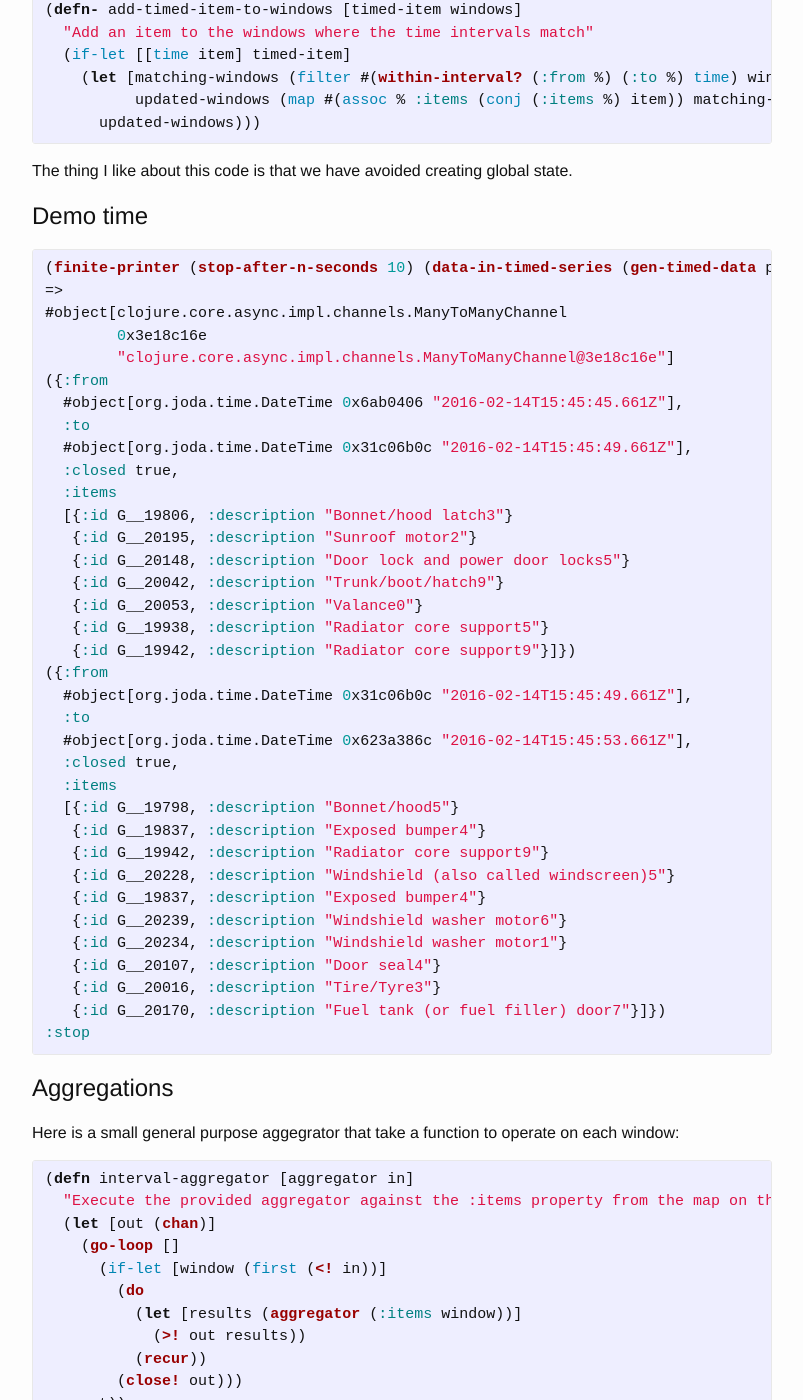
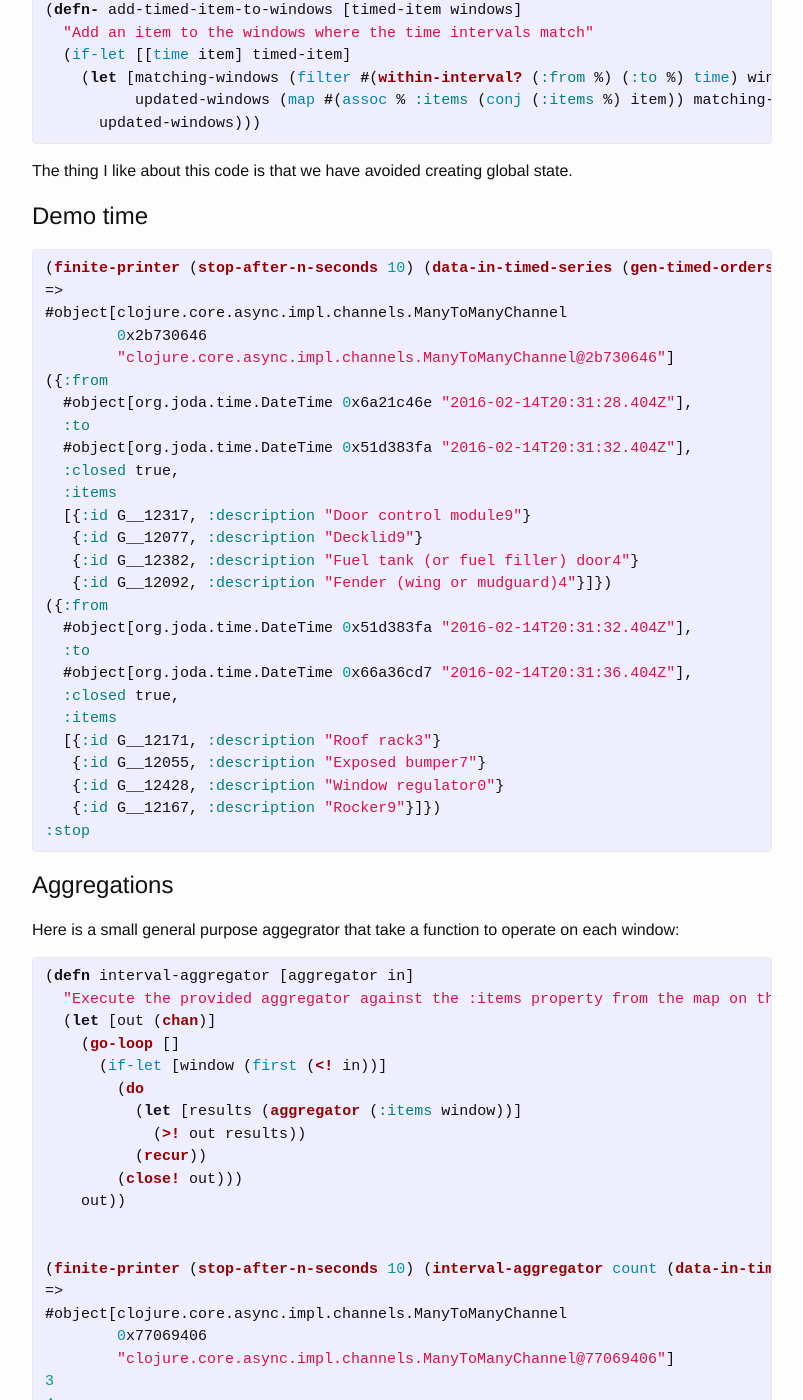
Before and after one commit to opengrail/opengrail.github.io, a Jekyll site: the page built from _posts/2016-02-11-event-streams-core-async-time-series.md, in a window 1280 px wide and 1400 px high, scrolled down 4883 px. Shown: the whole window, without its empty margins (238-1041 px from the left). Built offline with Jekyll 4.4.1, drawn with Linux system fonts in a browser that asks for light colours; comment, search, counter and statistics services are not loaded; some of the changed text lies outside the part shown.

Commit message:
content tweak

```diff
--- a/_posts/2016-02-11-event-streams-core-async-time-series.md
+++ b/_posts/2016-02-11-event-streams-core-async-time-series.md
@@ -194,40 +194,31 @@ The thing I like about this code is that we have avoided creating global state.
 # Demo time
 
 {% highlight clojure %}
-(finite-printer (stop-after-n-seconds 10) (data-in-timed-series (gen-timed-data parts) (create-time-series-windows 4)))
+(finite-printer (stop-after-n-seconds 10) (data-in-timed-series (gen-timed-orders 1000 parts) (create-time-series-windows 4)))
 =>
 #object[clojure.core.async.impl.channels.ManyToManyChannel
-        0x3e18c16e
-        "clojure.core.async.impl.channels.ManyToManyChannel@3e18c16e"]
+        0x2b730646
+        "clojure.core.async.impl.channels.ManyToManyChannel@2b730646"]
 ({:from
-  #object[org.joda.time.DateTime 0x6ab0406 "2016-02-14T15:45:45.661Z"],
+  #object[org.joda.time.DateTime 0x6a21c46e "2016-02-14T20:31:28.404Z"],
   :to
-  #object[org.joda.time.DateTime 0x31c06b0c "2016-02-14T15:45:49.661Z"],
+  #object[org.joda.time.DateTime 0x51d383fa "2016-02-14T20:31:32.404Z"],
   :closed true,
   :items
-  [{:id G__19806, :description "Bonnet/hood latch3"}
-   {:id G__20195, :description "Sunroof motor2"}
-   {:id G__20148, :description "Door lock and power door locks5"}
-   {:id G__20042, :description "Trunk/boot/hatch9"}
-   {:id G__20053, :description "Valance0"}
-   {:id G__19938, :description "Radiator core support5"}
-   {:id G__19942, :description "Radiator core support9"}]})
+  [{:id G__12317, :description "Door control module9"}
+   {:id G__12077, :description "Decklid9"}
+   {:id G__12382, :description "Fuel tank (or fuel filler) door4"}
+   {:id G__12092, :description "Fender (wing or mudguard)4"}]})
 ({:from
-  #object[org.joda.time.DateTime 0x31c06b0c "2016-02-14T15:45:49.661Z"],
+  #object[org.joda.time.DateTime 0x51d383fa "2016-02-14T20:31:32.404Z"],
   :to
-  #object[org.joda.time.DateTime 0x623a386c "2016-02-14T15:45:53.661Z"],
+  #object[org.joda.time.DateTime 0x66a36cd7 "2016-02-14T20:31:36.404Z"],
   :closed true,
   :items
-  [{:id G__19798, :description "Bonnet/hood5"}
-   {:id G__19837, :description "Exposed bumper4"}
-   {:id G__19942, :description "Radiator core support9"}
-   {:id G__20228, :description "Windshield (also called windscreen)5"}
-   {:id G__19837, :description "Exposed bumper4"}
-   {:id G__20239, :description "Windshield washer motor6"}
-   {:id G__20234, :description "Windshield washer motor1"}
-   {:id G__20107, :description "Door seal4"}
-   {:id G__20016, :description "Tire/Tyre3"}
-   {:id G__20170, :description "Fuel tank (or fuel filler) door7"}]})
+  [{:id G__12171, :description "Roof rack3"}
+   {:id G__12055, :description "Exposed bumper7"}
+   {:id G__12428, :description "Window regulator0"}
+   {:id G__12167, :description "Rocker9"}]})
 :stop
 {% endhighlight %}
 
@@ -249,13 +240,13 @@ Here is a small general purpose aggegrator that take a function to operate on ea
     out))
 
 
-(finite-printer (stop-after-n-seconds 10) (interval-aggregator count (data-in-timed-series (gen-timed-data parts) (create-time-series-windows 4))))
+(finite-printer (stop-after-n-seconds 10) (interval-aggregator count (data-in-timed-series (gen-timed-orders 1000 parts) (create-time-series-windows 4))))
 =>
 #object[clojure.core.async.impl.channels.ManyToManyChannel
-        0x379dfa3d
-        "clojure.core.async.impl.channels.ManyToManyChannel@379dfa3d"]
-6
-11
+        0x77069406
+        "clojure.core.async.impl.channels.ManyToManyChannel@77069406"]
+3
+4
 :stop
 {% endhighlight %}
 
```
